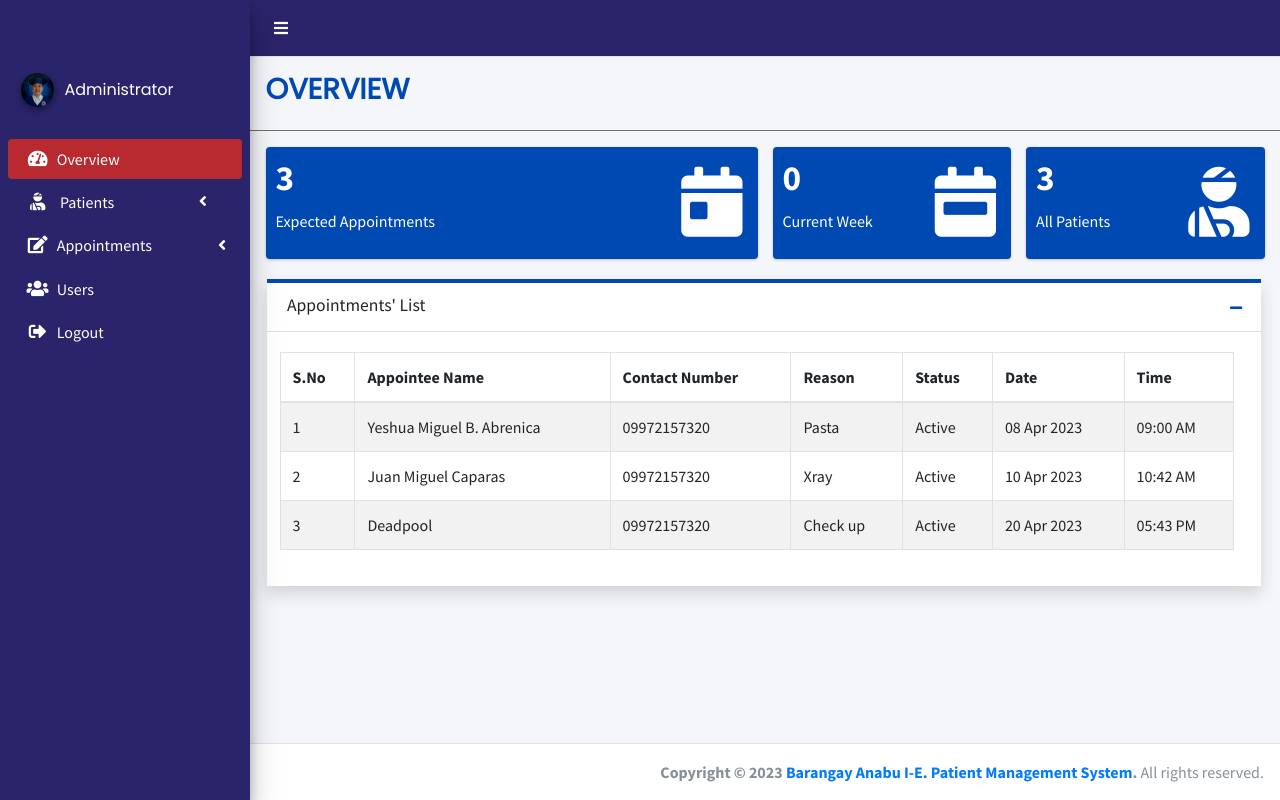
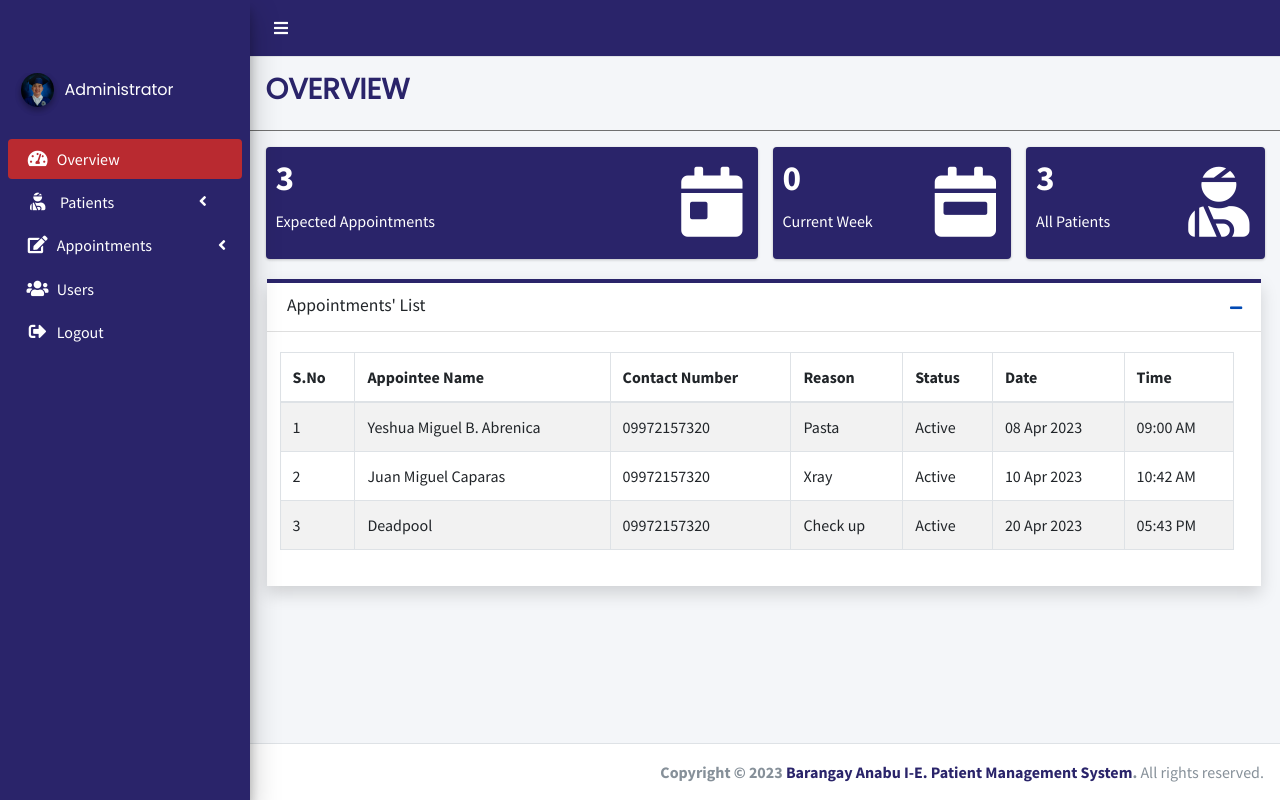
Before and after one commit to Yeshua0709/anabu-appointment-setting, a PHP site: page /dashboard.php in a window 1280 px wide. Run offline with PHP 8.4, Linux system fonts and the light colour scheme; a user stored in the database is signed in; data comes from the database, SQL or seed files in the repository; some libraries are stand-ins or nearby versions.

Commit message:
dashboard update

```diff
--- a/config/footer.php
+++ b/config/footer.php
@@ -1,3 +1,9 @@
+<style>
+a{
+  color:#2A246A;
+}
+  </style>
+
 <footer class="main-footer fixed-bottom">
 
 
--- a/dashboard.php
+++ b/dashboard.php
@@ -106,13 +106,16 @@ $countPatients = "SELECT COUNT(*) AS total_patients FROM patients;";
 }
 
 .default-bg{
-  background:#0049B3;
+  background:#2A246A;
   color:white;
 }
-
+.highlight{
+  background:#B92A30;
+  color:white;
+}
 .componentTitle{
  font-family: 'Poppins', sans-serif;
- color:#0049B3;
+ color:#2A246A;
  font-weight:900;
 }
 
@@ -130,7 +133,7 @@ i{
 }
 
 .bg-line{
-  border-top: 4px solid #0049B3;
+  border-top: 4px solid #2A246A;
 }
 </style>
 </head>
```
Also changed, not shown: user_images/1689430348logo2.png (added).
